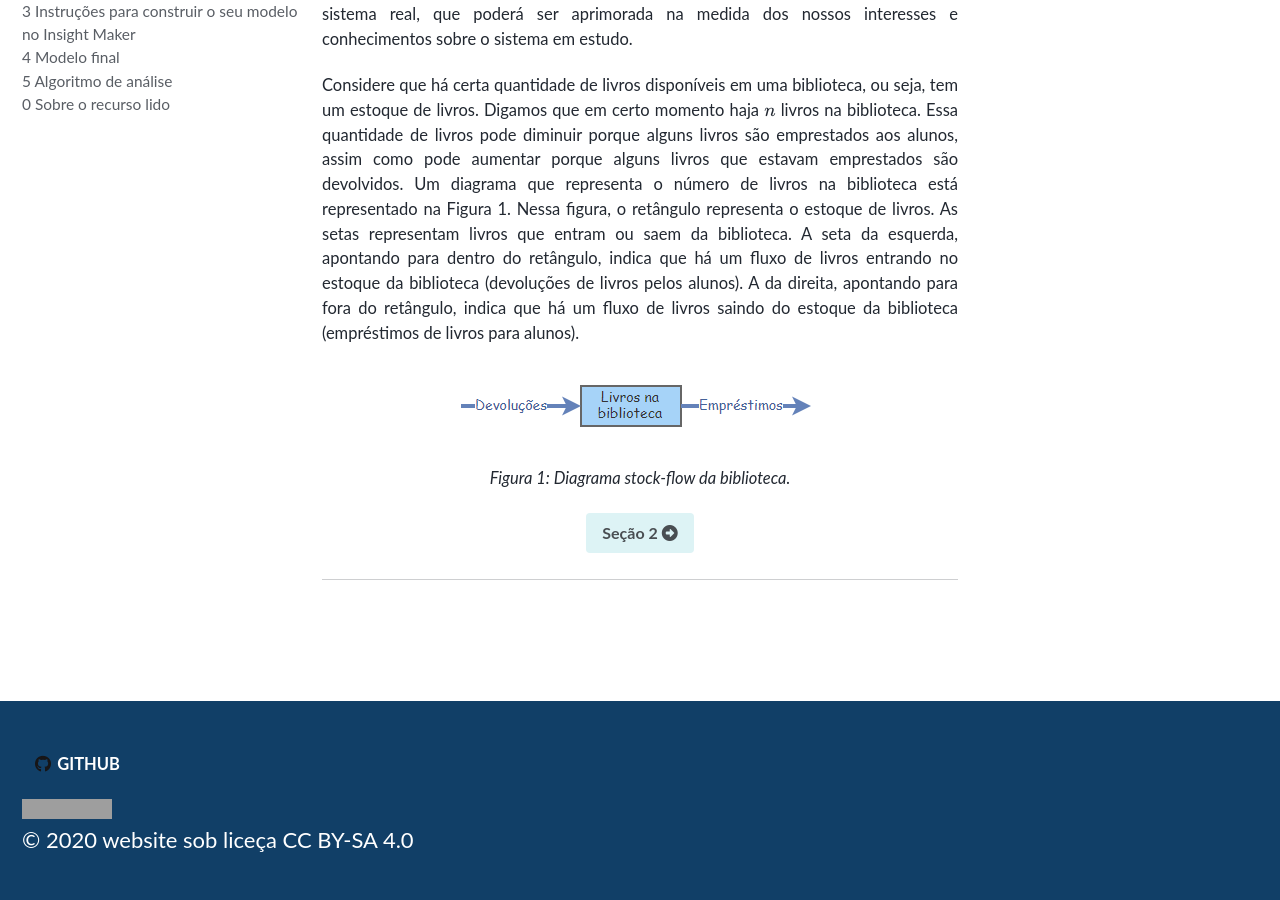
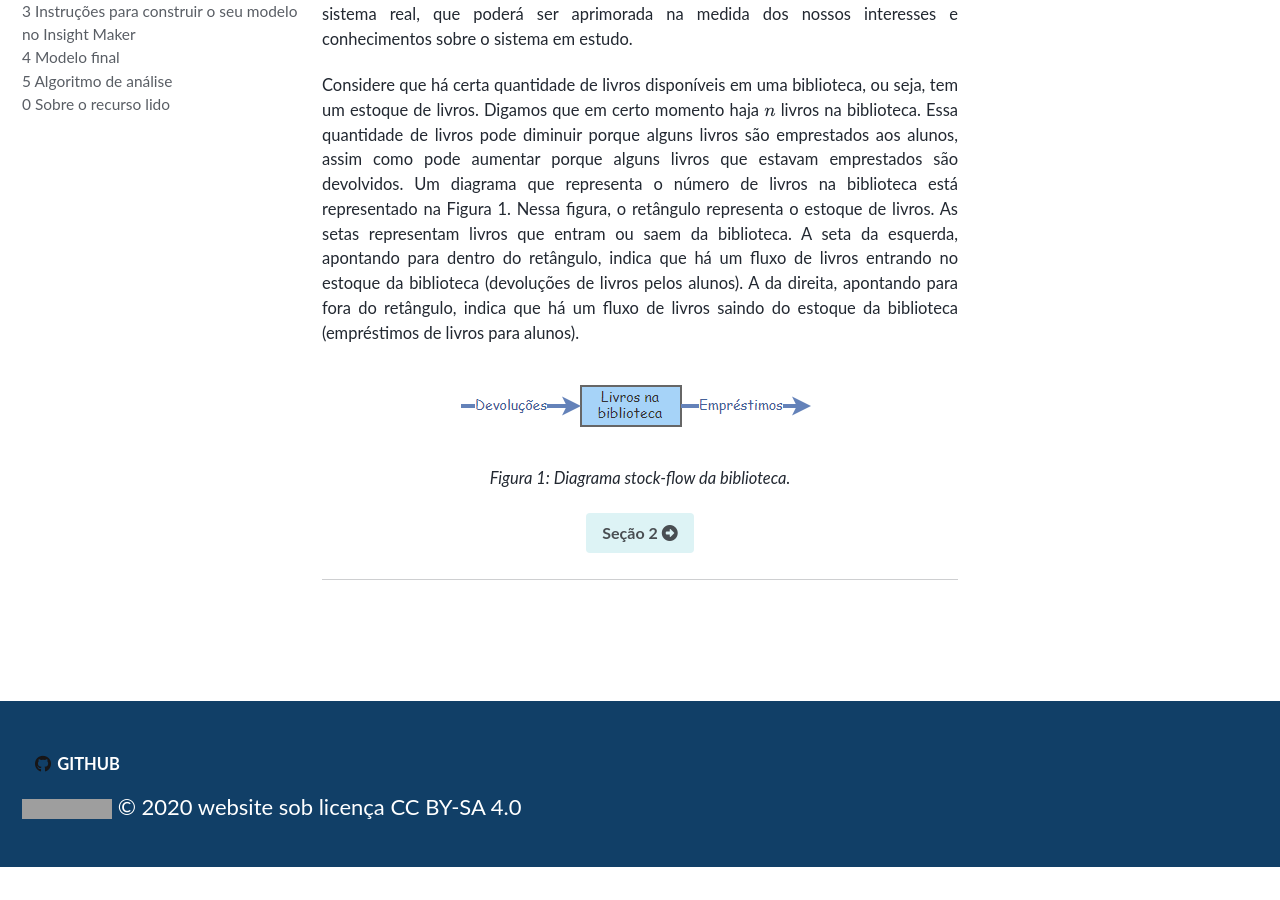
Before and after one commit to milenalauschner/MM, a Jekyll site: the page built from index.md, in a window 1280 px wide and 900 px high, scrolled down 633 px. Built offline with Jekyll 4.4.1, drawn with Linux system fonts in a browser that asks for light colours; cached includes are drawn as plain includes; nearby versions of some CDN libraries; some web fonts are replaced; formulas are drawn with MathJax 3; after the commit the page ends 1500 px from its top, so only the background shows below that; grey boxes are pictures that could not be loaded.

Commit message:
Update footer.html

```diff
--- a/_includes/footer.html
+++ b/_includes/footer.html
@@ -16,7 +16,6 @@
 
 <div class="outer">
     <div id="footer-info" class="inner">
-      <img src="https://licensebuttons.net/l/by-sa/3.0/88x31.png" alt="CC BY-SA"><br>
-      &copy; 2020 website sob liceça <a href="https://creativecommons.org/licenses/by-sa/4.0/" target="_blank"> CC BY-SA 4.0</a>
+      <img src="https://licensebuttons.net/l/by-sa/3.0/88x31.png" alt="CC BY-SA"> &copy; 2020 website sob licença <a href="https://creativecommons.org/licenses/by-sa/4.0/" target="_blank"> CC BY-SA 4.0</a>
     </div>
   </div>
```
